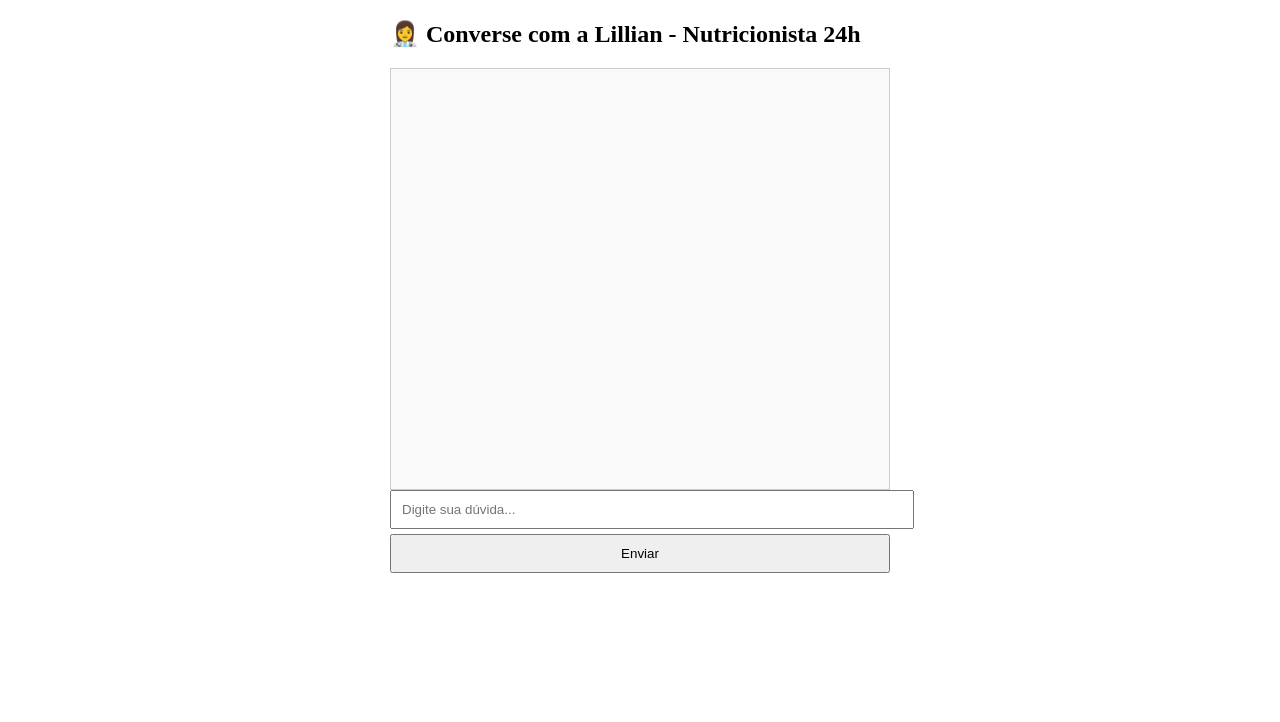
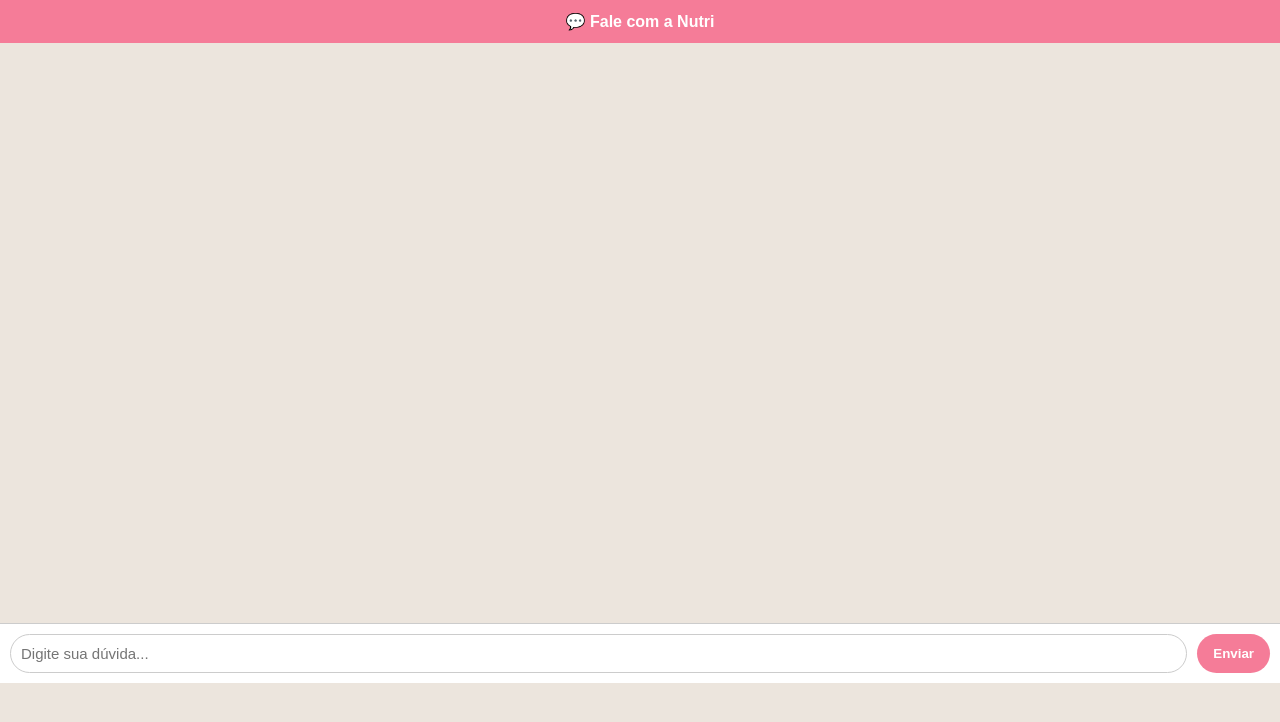
Before and after one commit to oricardorico/chatbot-nutri24h, a website: page public/index.html in a window 1280 px wide. Drawn offline with Linux system fonts and the light colour scheme.

Commit message:
Add files via upload

```diff
--- a/public/index.html
+++ b/public/index.html
@@ -1,37 +1,119 @@
+
 <!DOCTYPE html>
 <html lang="pt-br">
 <head>
   <meta charset="UTF-8">
-  <title>Nutri 24h - Chat com a Nutricionista</title>
+  <title>Fale com a Nutri</title>
+  <style>
+    body {
+      margin: 0;
+      font-family: sans-serif;
+      background: #ece5dd;
+    }
+
+    header {
+      background-color: #f57c98;
+      color: white;
+      padding: 12px;
+      text-align: center;
+      font-weight: bold;
+    }
+
+    #chat-box {
+      height: 70vh;
+      overflow-y: auto;
+      padding: 10px;
+      display: flex;
+      flex-direction: column;
+    }
+
+    .message {
+      margin: 8px 0;
+      max-width: 75%;
+      padding: 10px;
+      border-radius: 10px;
+      font-size: 15px;
+      line-height: 1.4em;
+    }
+
+    .user {
+      align-self: flex-end;
+      background-color: #dcf8c6;
+    }
+
+    .bot {
+      align-self: flex-start;
+      background-color: white;
+    }
+
+    #input-area {
+      display: flex;
+      padding: 10px;
+      background: #fff;
+      border-top: 1px solid #ccc;
+    }
+
+    input {
+      flex: 1;
+      padding: 10px;
+      border: 1px solid #ccc;
+      border-radius: 20px;
+      font-size: 15px;
+    }
+
+    button {
+      margin-left: 10px;
+      padding: 10px 16px;
+      background: #f57c98;
+      color: white;
+      border: none;
+      border-radius: 20px;
+      font-weight: bold;
+      cursor: pointer;
+    }
+  </style>
 </head>
 <body>
-  <div id="chat-container" style="max-width: 500px; margin: auto;">
-    <h2>👩‍⚕️ Converse com a Lillian - Nutricionista 24h</h2>
-    <div id="chat-box" style="height: 400px; overflow-y: auto; border: 1px solid #ccc; padding: 10px; background: #f9f9f9;"></div>
-    <input type="text" id="user-input" placeholder="Digite sua dúvida..." style="width: 100%; padding: 10px;" />
-    <button onclick="sendMessage()" style="width: 100%; padding: 10px; margin-top: 5px;">Enviar</button>
+
+  <header>💬 Fale com a Nutri</header>
+
+  <div id="chat-box"></div>
+
+  <div id="input-area">
+    <input type="text" id="user-input" placeholder="Digite sua dúvida..." />
+    <button onclick="sendMessage()">Enviar</button>
   </div>
 
   <script>
+    function appendMessage(role, text) {
+      const div = document.createElement("div");
+      div.className = "message " + role;
+      div.innerHTML = (role === "user" ? "🙋‍♀️ " : "👩‍⚕️ ") + text;
+      document.getElementById("chat-box").appendChild(div);
+      document.getElementById("chat-box").scrollTop = document.getElementById("chat-box").scrollHeight;
+    }
+
     async function sendMessage() {
       const input = document.getElementById("user-input");
       const message = input.value.trim();
       if (!message) return;
 
-      const chatBox = document.getElementById("chat-box");
-      chatBox.innerHTML += `<p><strong>Você:</strong> ${message}</p>`;
+      appendMessage("user", message);
       input.value = "";
 
-      const response = await fetch("/api/chat", {
-        method: "POST",
-        headers: { "Content-Type": "application/json" },
-        body: JSON.stringify({ message })
-      });
-
-      const data = await response.json();
-      chatBox.innerHTML += `<p><strong>Lillian:</strong> ${data.reply}</p>`;
-      chatBox.scrollTop = chatBox.scrollHeight;
+      try {
+        const response = await fetch("https://chatbot-nutri24h.vercel.app/api/chat", {
+          method: "POST",
+          headers: { "Content-Type": "application/json" },
+          body: JSON.stringify({ message })
+        });
+        const data = await response.json();
+        appendMessage("bot", data.reply);
+      } catch (err) {
+        appendMessage("bot", "Desculpe, algo deu errado 😢");
+      }
     }
   </script>
+
 </body>
 </html>
```
